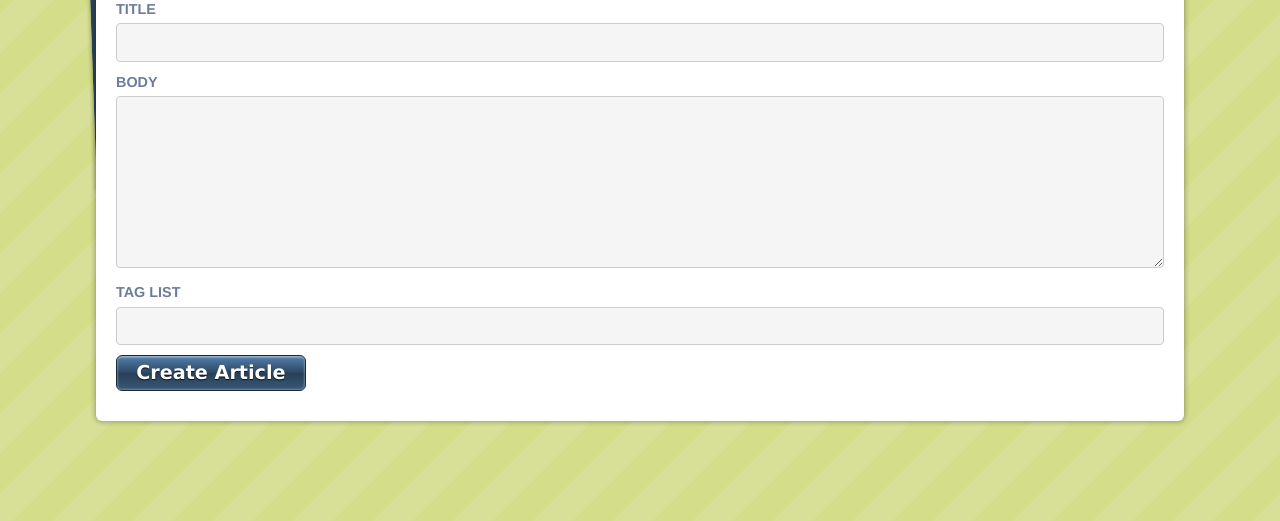
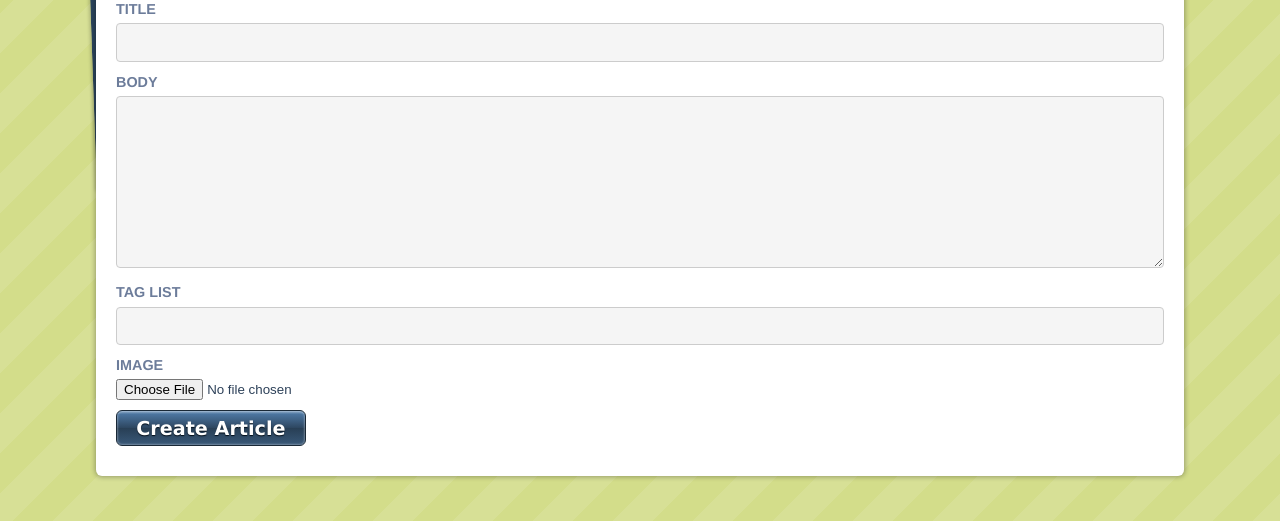
Before and after one commit to wahidrahim/blogger, a Rails app: page /articles/new in a window 1280 px wide. Shown: the part 146-667 px from the top of the page. Run offline with Rails 7, Linux system fonts and the light colour scheme; style sheets or scripts are compiled from the project's sources; parts of the project's set-up code (start-up, migrations or seed data) failed here and were passed over; some libraries are stand-ins or nearby versions.

Commit message:
added image attachement feature

```diff
--- a/app/helpers/articles_helper.rb
+++ b/app/helpers/articles_helper.rb
@@ -1,5 +1,5 @@
 module ArticlesHelper
 	def article_params
-		params.require(:article).permit(:title, :body, :tag_list)
+		params.require(:article).permit(:title, :body, :tag_list, :image)
 	end
 end
--- a/app/models/article.rb
+++ b/app/models/article.rb
@@ -2,6 +2,8 @@ class Article < ActiveRecord::Base
 	has_many :comments
 	has_many :taggings
 	has_many :tags, through: :taggings
+	has_attached_file :image
+	validates_attachment_content_type :image, :content_type => ["image/jpg", "image/jpeg", "image/png"]
 
 	def tag_list
 		tags.join(", ")
--- a/app/views/articles/_form.html.erb
+++ b/app/views/articles/_form.html.erb
@@ -1,4 +1,4 @@
-<%= form_for(@article) do |f| %>
+<%= form_for(@article, html: {multipart: true}) do |f| %>
 	<ul>
 		<% @article.errors.full_messages.each do |error| %>
 			<li><%= error %></li>
@@ -20,6 +20,14 @@
 	</p>
 
 	<p>
+	<% if @article.image.exists? %>
+		<%= image_tag @article.image.url %><br/>
+	<% end %>
+	<%= f.label :image %><br/>
+	<%= f.file_field :image %>
+	</p>
+
+	<p>
 	<%= f.submit %>
 	</p>
 <% end %>
--- a/app/views/articles/show.html.erb
+++ b/app/views/articles/show.html.erb
@@ -1,4 +1,7 @@
 <h1><%= @article.title %></h1>
+<% if @article.image.exists? %>
+<p><%= image_tag @article.image.url %></p>
+<% end %>
 <p><%= @article.body %></p><br/>
 <p><b>Tags: </b>
 <% @article.tags.each do |tag| %>
```
Also changed, not shown: db/migrate/20140913223445_add_paperclip_fields_to_article.rb (added, +8 -0 lines), Gemfile, Gemfile.lock, db/development.sqlite3, db/schema.rb, 3 other files.
